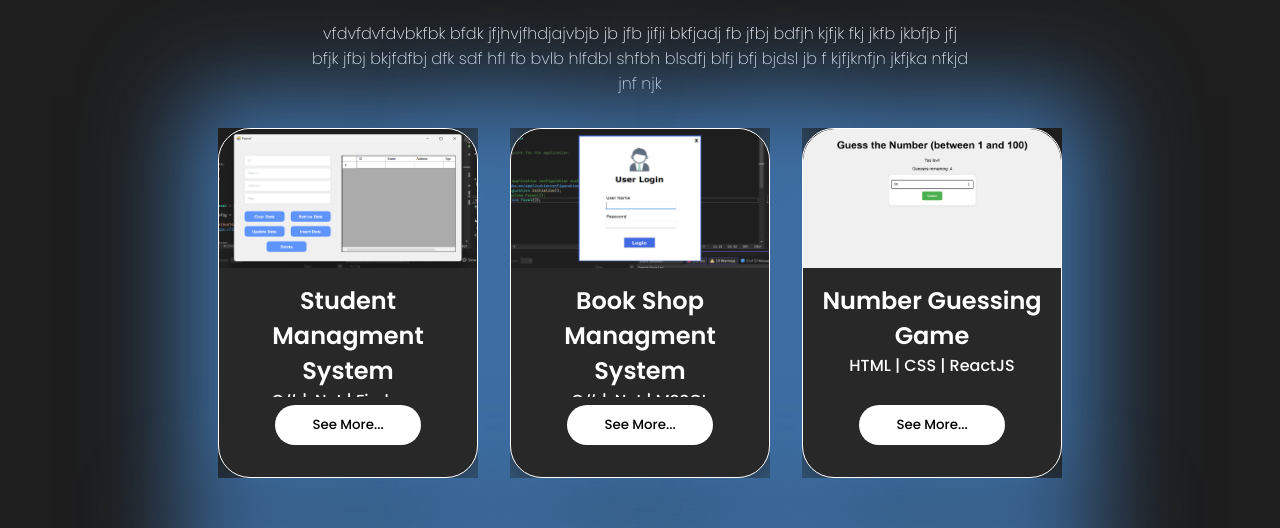
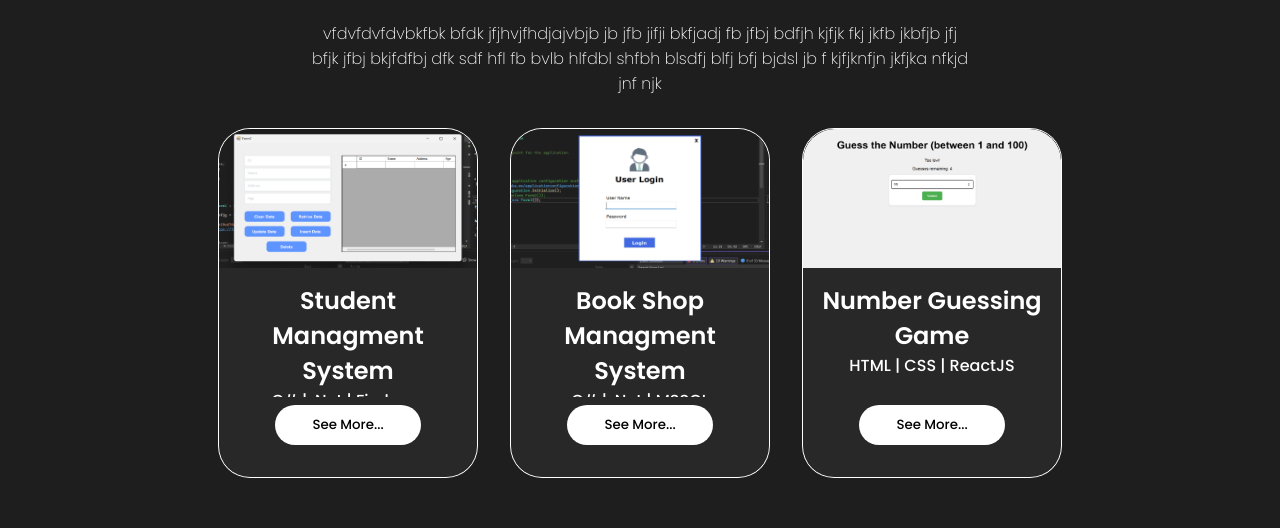
Before and after one commit to SavindaKaveesha/Portfolio, a React (Create React App) app: page / in a window 1280 px wide. Shown: the part 1505-2033 px from the top of the page. Built offline with nearby package versions, Linux system fonts and the light colour scheme.

Commit message:
box shadow

```diff
--- a/src/components/projects/sliding card/SlidingCard.css
+++ b/src/components/projects/sliding card/SlidingCard.css
@@ -3,12 +3,13 @@
     width: 260px;
     height: 350px;
     margin: 2rem 1rem;
-    box-shadow: rgba(72, 135, 202, 0.8) 0 0 90px 33px;
-    transition: background 0.3s ease, color 0.3s ease, transform 0.5s ease;
+    border-radius: 2rem;
+    transition: transform 0.5s ease, box-shadow 0.3s ease;
   }
 
   .card-container:hover{
     transform: scale(1.1);
+    box-shadow: rgba(255, 255, 255, 0.8) 0 0 2rem 0.5rem;
   }
 
   .card {
@@ -17,6 +18,7 @@
     transform: translateX(0);
     transition: transform 0.5s ease;
     border: 1px solid #ffffff;
+    box-shadow: rgba(255, 255, 255, 0.8) 0 0 90px 33px;
     background: rgb(40, 40, 40);
     border-radius: 2rem;
     overflow: hidden;
```
